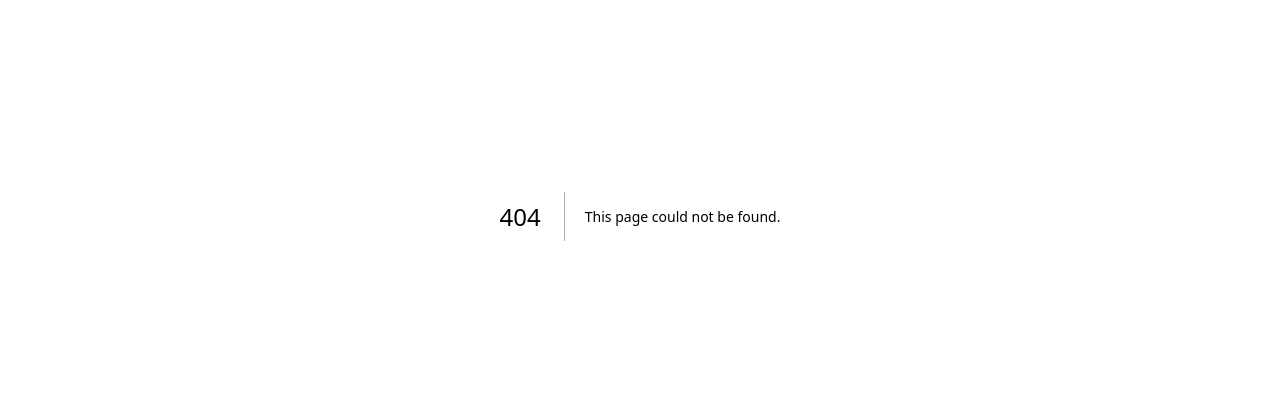
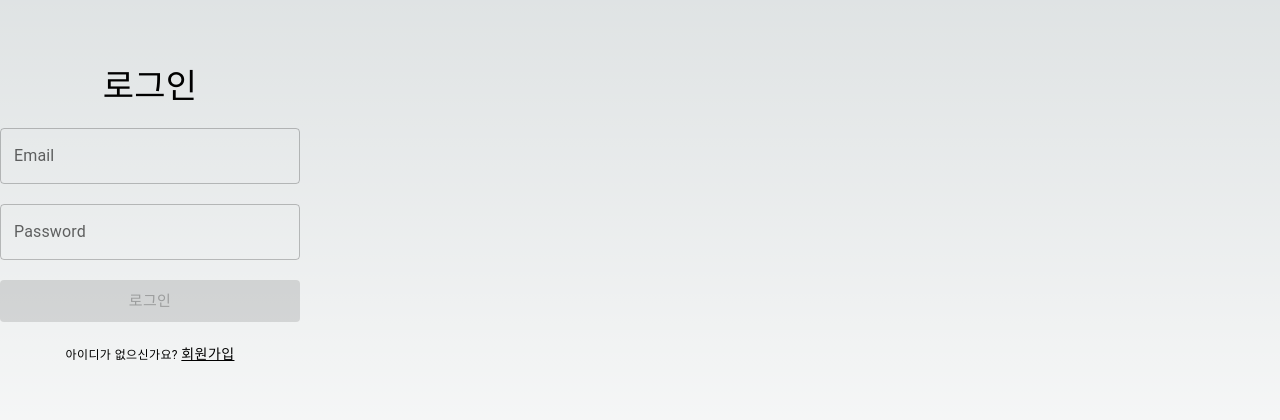
Before and after one commit to gurwosh/wanted-pre-onboarding-challenge-fe-1, a Next.js app: page /auth in a window 1280 px wide. Before the commit this address had no page. Shown: the part 184-604 px from the top of the page. Built offline with nearby package versions, Linux system fonts and the light colour scheme.

Commit message:
"로그인 구현 완료"

```diff
--- a/package.json
+++ b/package.json
@@ -11,6 +11,7 @@
   "dependencies": {
     "@emotion/react": "^11.10.5",
     "@emotion/styled": "^11.10.5",
+    "@mui/icons-material": "^5.11.0",
     "@mui/material": "^5.11.6",
     "@next/font": "13.1.1",
     "@testing-library/jest-dom": "^5.16.5",
--- a/src/components/Auth/Login.tsx
+++ b/src/components/Auth/Login.tsx
@@ -1,5 +1,5 @@
 import { useState } from "react";
-import { useNavigate } from "react-router-dom";
+import { useRouter } from 'next/router'
 
 import LoginView from "./Views/LoginView";
 import { ILoginProps } from "./types";
@@ -7,8 +7,8 @@ import useLogin from "../../hooks/mutation/auth/useLogin";
 import { emailValidator, passwordValidator } from "../../utils/validator";
 
 const Login = () => {
-  const navigate = useNavigate();
-  const { mutate: loginMutate } = useLogin(navigate);
+  const router = useRouter();
+  const [loginMutate] = useLogin();
   const [email, setEmail] = useState("");
   const [password, setPassword] = useState("");
   const [validData, setValidData] = useState({
@@ -33,8 +33,8 @@ const Login = () => {
         : setValidData((p) => ({ ...p, isPasswordValid: false }));
       setPassword(e.target.value);
     },
-    onLogin: () => loginMutate({ email, password }),
-    onGoToSignUp: () => navigate("sign-up"),
+    onLogin: () => loginMutate({email,password}),
+    onGoToSignUp: () => router.push("/signup"),
     validData,
     isNotEnterEmail,
     isNotEnterPassword,
--- a/src/components/common/AuthValidator.tsx
+++ b/src/components/common/AuthValidator.tsx
@@ -1,21 +1,20 @@
 import { useEffect } from "react";
-import { useLocation, useNavigate } from "react-router-dom";
+import { useRouter } from 'next/router'
 import useToastMessage from "../../hooks/common/useToastMessage";
 import { IChildrenProps } from "../../types/children";
 
 const AuthValidator = ({ children }: IChildrenProps) => {
-  const navigate = useNavigate();
-  const { pathname } = useLocation();
+  const router = useRouter();
   const showToast = useToastMessage();
-  const isAuthPage = pathname === "/auth" || pathname === "/auth/sign-up";
+  const isAuthPage = router.pathname === "/auth" || router.pathname === "/signup";
 
   useEffect(() => {
     const hasToken = !!localStorage.getItem("token");
     if (hasToken && isAuthPage) {
       showToast("warning", "이미 로그인 되어있습니다.");
-      navigate("/todos", { replace: true });
+      router.push("/");
     }
-  }, [navigate, showToast, isAuthPage]);
+  }, [showToast, isAuthPage]);
 
   return <>{children}</>;
 };
--- a/src/components/common/Views/EmptyView.tsx
+++ b/src/components/common/Views/EmptyView.tsx
@@ -1,7 +1,6 @@
 import styled from "@emotion/styled";
 import { Typography } from "@mui/material";
 import React from "react";
-import llama from "../../../assets/llama.svg";
 import { IEmptyContainerProps, IEmptyProps } from "../types";
 
 const Container = styled.div<IEmptyContainerProps>`
@@ -21,7 +20,6 @@ const StyledImg = styled.img`
 const EmptyView = ({ text, btn, containerHeight }: IEmptyProps) => {
   return (
     <Container containerHeight={containerHeight}>
-      <StyledImg src={llama} alt="empty page" />
       <Typography fontWeight={700}>{text}</Typography>
       {btn}
     </Container>
--- a/src/hooks/mutation/auth/useLogin.tsx
+++ b/src/hooks/mutation/auth/useLogin.tsx
@@ -2,16 +2,22 @@ import { AxiosResponse } from "axios";
 import { useMutation } from "react-query";
 import AuthAPI from "../../../api/auth";
 import { IAuthResponse, IUserInfo } from "../../../types/auth";
-import { TNavigate } from "../../../types/navigate";
+import { useRouter } from 'next/router'
+import { Router } from "express";
 
-const useLogin = (navigate: TNavigate) => {
-  return useMutation((userInfo: IUserInfo) => AuthAPI.login(userInfo), {
-    onSuccess: (data: AxiosResponse<IAuthResponse>) => {
+const useLogin = () => {
+  const router = useRouter();
+
+  const useMutation= ((userInfo: IUserInfo) => AuthAPI.login(userInfo).then((data)=>
+    {
       const token = data.data.token;
       localStorage.setItem("token", token);
-      navigate("/todos", { replace: true });
-    },
-  });
+      router.push("/");
+    })
+  )
+
+
+  return [useMutation]
 };
 
 export default useLogin;
--- /dev/null
+++ b/src/pages/auth/index.tsx
@@ -0,0 +1,24 @@
+import { Outlet } from "react-router-dom";
+import { useRouter } from 'next/router'
+import Login from "../../components/Auth/Login";
+import AuthValidator from "../../components/Common/AuthValidator";
+
+const Auth = () => {
+  const router = useRouter();
+  const isSignUpPage = router.pathname === "/signup";
+
+  return isSignUpPage ? <Outlet /> : <Login />;
+};
+
+const RealAuth =()=>{
+
+  return (
+    <AuthValidator>
+      <Auth/>
+    </AuthValidator>
+  )
+}
+
+
+
+export default RealAuth;
```
Also changed, not shown: src/pages/Auth.tsx (deleted, +0 -13 lines), src/pages/Home.tsx (deleted, +0 -12 lines), src/pages/home/index.tsx (added, +12 -0 lines), src/router/router.tsx (+8 -3 lines), src/components/ToDo/types.ts (renamed from src/components/ToDo/Type.ts), 1 other file (tests, documents, lock files or other folders).
